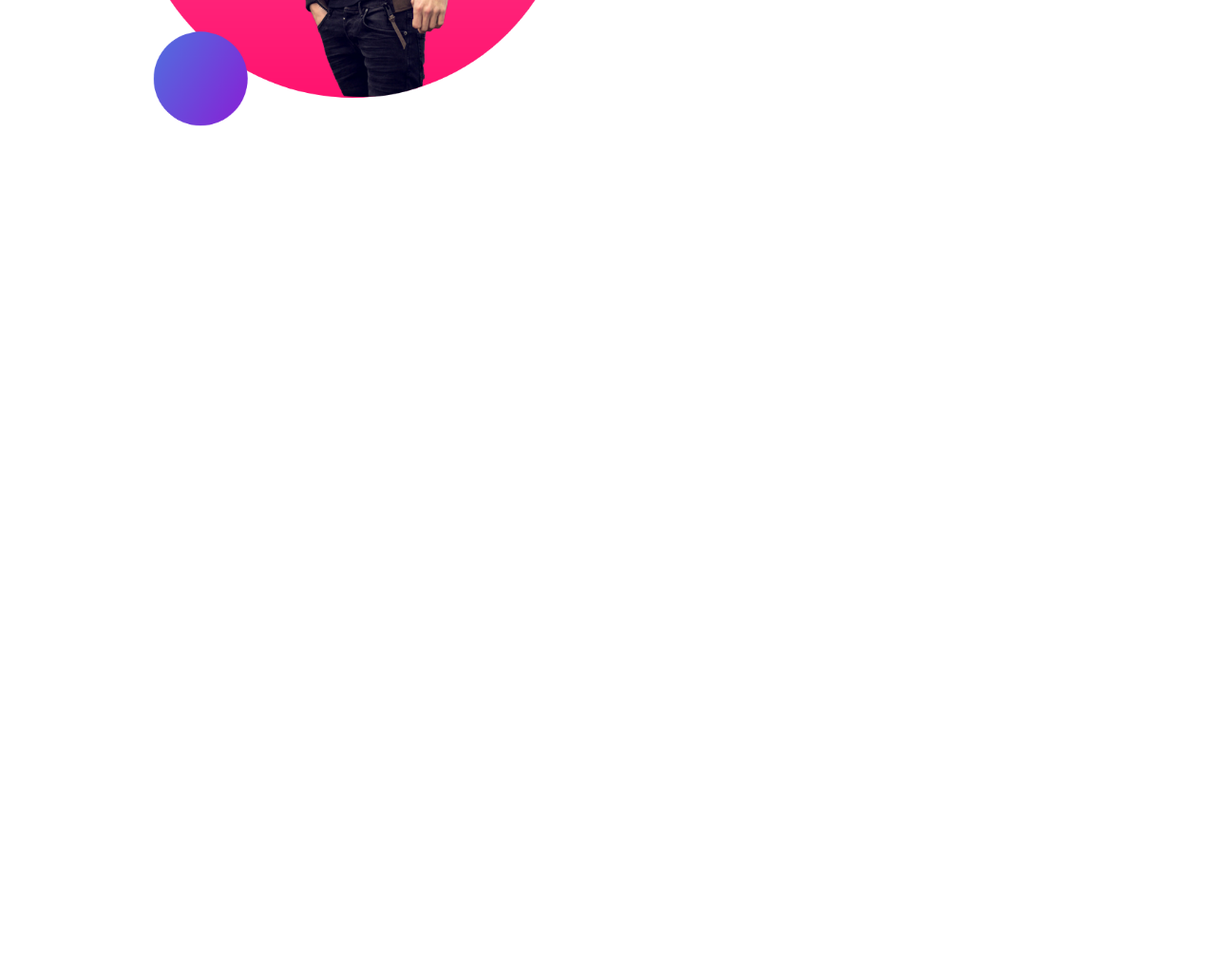
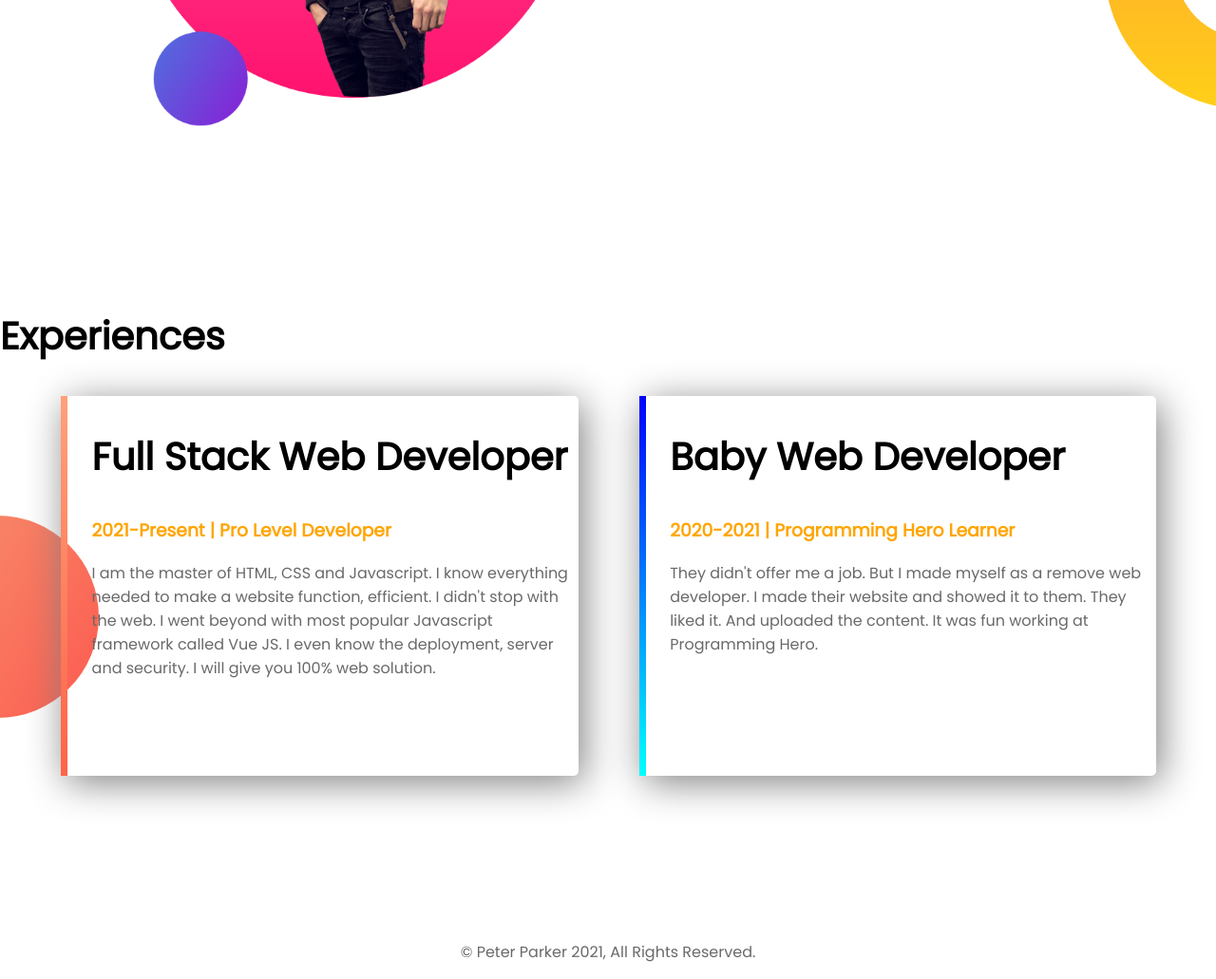
Before and after one commit to sagormahtab/web-portfolio, a plain HTML site: page index.html in a window 1280 px wide. Shown: the part 1009-2040 px from the top of the page at 95% size. Before the commit the page ends 1300 px from the top, so only its background shows below. Drawn offline with Linux system fonts and the light colour scheme.

Commit message:
Finished the portfolio site

```diff
--- a/index.html
+++ b/index.html
@@ -11,7 +11,7 @@
     <section class="top-banner">
         <div class="half-width">
             <h1>Welcome To</h1>
-            <h1><span class="highlighted-text">Parker Parker</span> World</h1>
+            <h1><span class="orange-text">Peter Parker</span> World</h1>
             <h3>Build Climber and Train Stopper</h3>
             <p>You might saw me jumping, climbing buildings, and stopping trains. But nobody pays me a dime for that work. That's why I am learning and mastering web development. I will not stop until I become the Web Development Hero.</p>
             <a href="#" class="link-button">HIRE ME</a>
@@ -25,11 +25,25 @@
             <img src="images/peter_parker2.png" alt="">
         </div>
         <div class="half-width">
-            <h1>Dream Big</h1>
+            <h2>Dream Big</h2>
             <h3>Become a web developer</h3>
             <p>I already learned the basic HTML and CSS. I can build any simple website. I can even teach my grandma how to make simple website. My goal is to build 3 websites and learn advanced topics.</p>
             <a href="#" class="link-button">DOWNLOAD RESUME</a>
         </div>
     </section>
+    <section class="experience-area">
+        <h2>Experiences</h2>
+        <div class="half-width single-experience" id="full-stack">
+            <h2>Full Stack Web Developer</h2>
+            <h3 class="orange-text">2021-Present | Pro Level Developer</h3>
+            <p>I am the master of HTML, CSS and Javascript. I know everything needed to make a website function, efficient. I didn't stop with the web. I went beyond with most popular Javascript framework called Vue JS. I even know the deployment, server and security. I will give you 100% web solution.</p>
+        </div>
+        <div class="half-width single-experience" id="baby-web">
+            <h2>Baby Web Developer</h2>
+            <h3 class="orange-text">2020-2021 | Programming Hero Learner</h3>
+            <p>They didn't offer me a job. But I made myself as a remove web developer. I made their website and showed it to them. They liked it. And uploaded the content. It was fun working at Programming Hero.</p>
+        </div>
+    </section>
+    <footer><p>&copy; Peter Parker 2021, All Rights Reserved.</p></footer>
 </body>
 </html>
--- a/style.css
+++ b/style.css
@@ -5,7 +5,13 @@ body{
 h1{
     font-size: 50px;
 }
-.highlighted-text{
+h2{
+    font-size: 40px;
+}
+p{
+    color: dimgray;
+}
+.orange-text{
     color: orange;
 }
 .half-width{
@@ -29,7 +35,35 @@ section{
     color: white;
     background-image: linear-gradient(45deg, lightSalmon, orange);
     text-decoration: none;
-    padding: 10px 20px;
+    padding: 10px 40px;
     border-radius: 5px;
     font-weight: 700;
 }
+.dream-area{
+    background-image: url(images/dream-bg.png);
+    background-repeat: no-repeat;
+    background-position: right;
+}
+.experience-area{
+    background: url(images/exp-bg.png);
+    background-repeat: no-repeat;
+    background-position: left;
+}
+.single-experience{
+    box-shadow: 5px 7px 40px gray;
+    border-radius: 5px;
+    height: 80%;
+}
+#full-stack{
+    border-left: 7px solid;
+    border-image: linear-gradient(180deg, lightSalmon, tomato);
+    border-image-slice: 1;
+}
+#baby-web{
+    border-left: 7px solid;
+    border-image: linear-gradient(180deg, blue, cyan);
+    border-image-slice: 1;
+}
+footer p{
+    text-align: center;
+}
```
